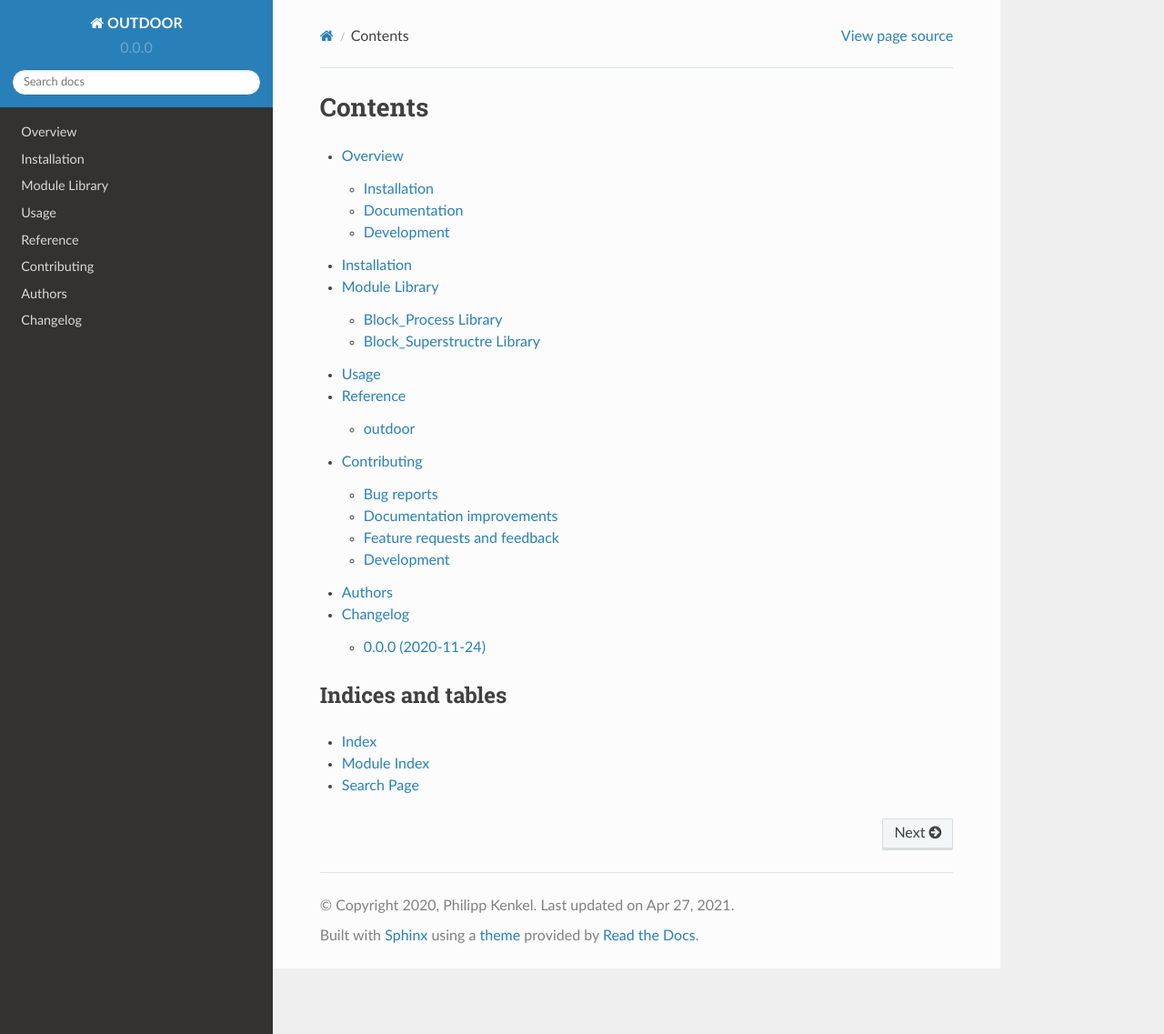
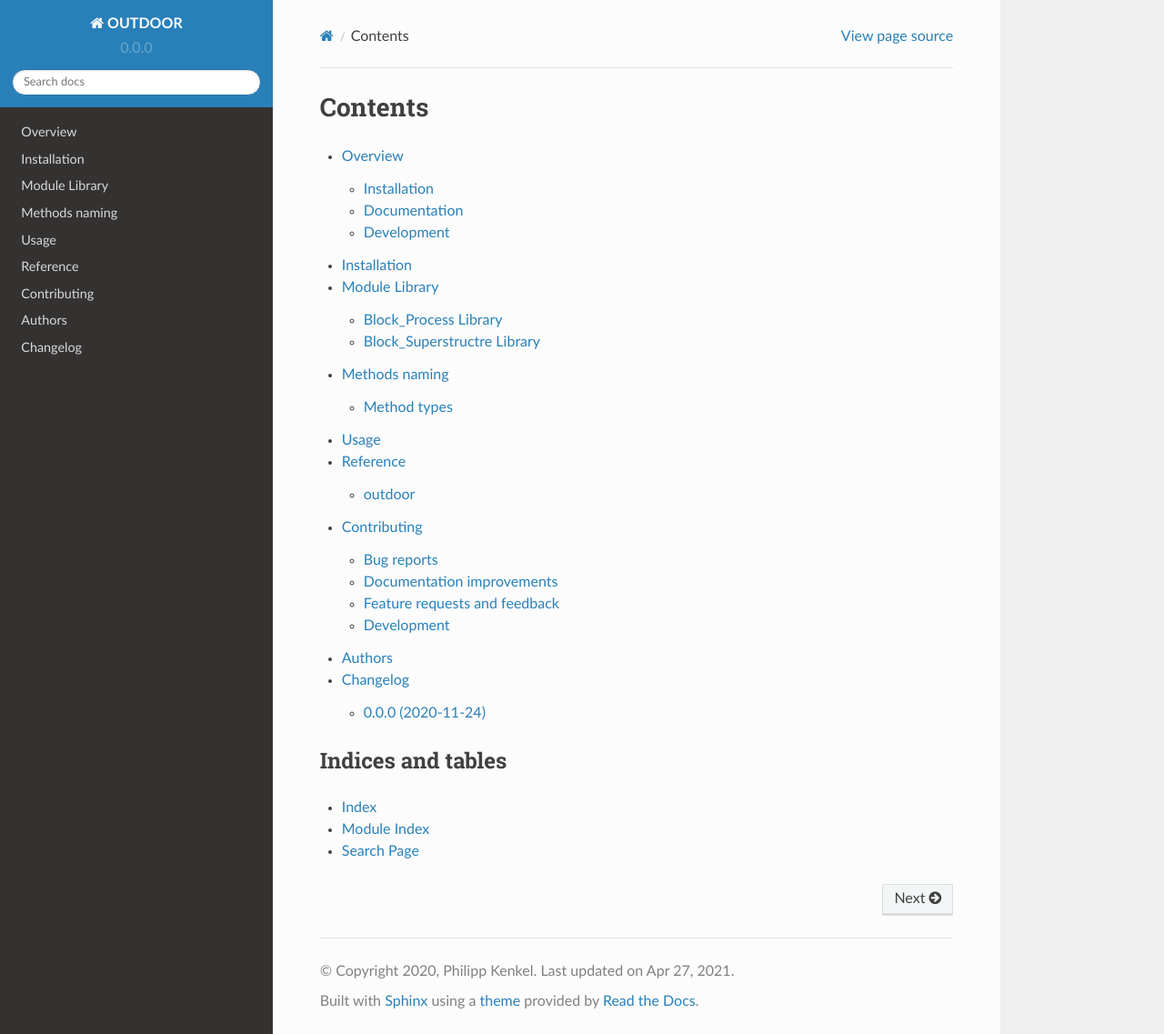
Before and after one commit to PKenkel/OUTDOOR, a Sphinx documentation site: the page built from docs/index.rst, in a window 1280 px wide and 1137 px high. Shown: the whole window at 91% size. Built offline with Sphinx 7.4.7 and the Read the Docs theme 2.0.0, drawn with Linux system fonts in a browser that asks for light colours; some of the changed lines change nothing that is shown.

Commit message:
added docs to function types

```diff
--- a/docs/index.rst
+++ b/docs/index.rst
@@ -8,6 +8,7 @@
    readme
    installation
    outdoorclasses/index
+   outdoorprogramme/index
    usage
    reference/index
    contributing
--- /dev/null
+++ b/docs/outdoorprogramme/index.rst
@@ -0,0 +1,7 @@
+Methods naming
+=========
+
+.. toctree::
+    :glob:
+
+    methods*
--- /dev/null
+++ b/docs/outdoorprogramme/methods.rst
@@ -0,0 +1,22 @@
+Method types
+=====
+
+The different classes have different methods. These are divided into:
+- Public methods
+- Private methods
+
+Public methods are written as normal function and are used in different classes and modules or can be used as parameter-setting function. Private methods are written as __ - private functions in python. These methods are either used internally to calculate specific data from raw data or they display detailed parameter setters which are called by public bundle setters.
+
+Methods are ofter labeled with one of the following prescripts:
+
+set_function : A function to set a a parameter necessary for the optimization problem. Detailed setter functions are often declared as private and called from so-called bundle setters
+
+set_xyData : A bundle setter function which takes a bundle of information regarding one aspect of modeling (e.g. economics data of one unit operation) and hands it to the private detailed setters for formatting the data into the right format.
+
+add_function: A function which adds entries to a list, which is later used as Set in the optimization problem (e.g. unit operations)
+
+fill_function : Most often these functions are private, they collect data from unit-operation objects and fill them into a list which is used for formatting.
+
+calc_function: Functions which calculate advanced variables which are derived from the initial data (e.g. annualized capital cost factors for different unit operations)
+
+prepare_function: A higher function which calls lesser functions (calc, fill etc.) in the right order to process all the input data to the final file format (Private)
```
